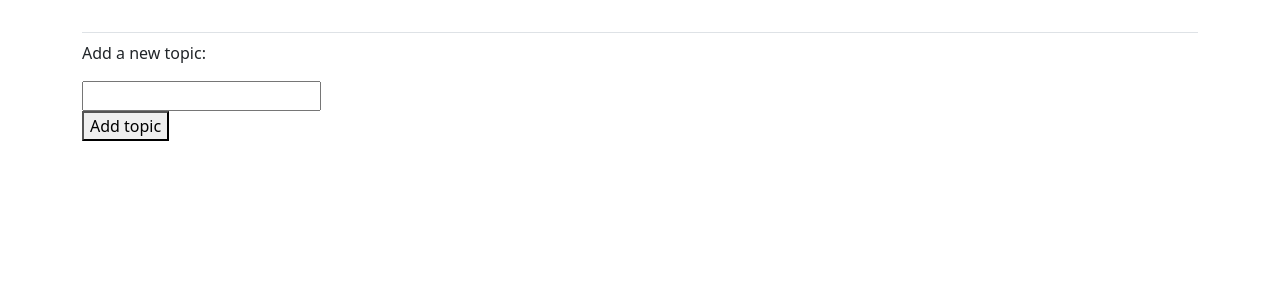
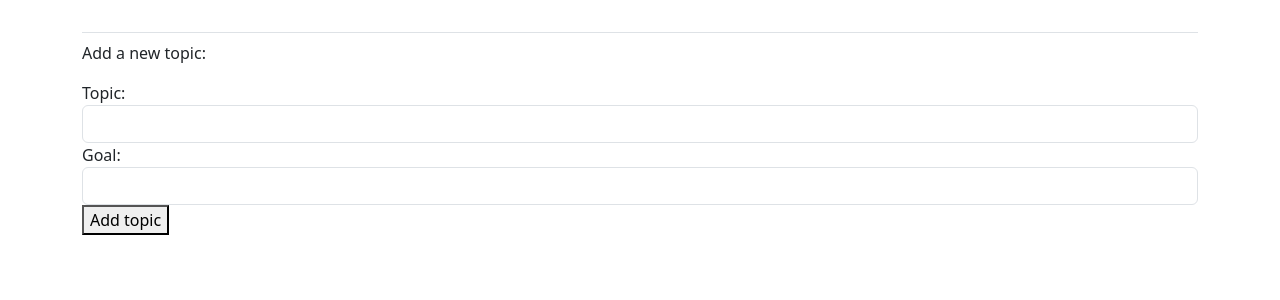
Before and after one commit to XBsleepy/learning_log_webpage, a Django app: page /new_topic/ in a window 1280 px wide. Shown: the part 58-358 px from the top of the page. Run offline with Django 4.2, Linux system fonts and the light colour scheme; the visitor is signed in with stand-in values (Sample User, id 1); some libraries are stand-ins or nearby versions.

Commit message:
learninglog 写完了，todo还没开始的版本

```diff
--- a/learning_logs/forms.py
+++ b/learning_logs/forms.py
@@ -3,11 +3,20 @@ from django import forms
 from .models import Topic, Entry
 
 
+from django import forms
+from .models import Topic
+
 class TopicForm(forms.ModelForm):
     class Meta:
         model = Topic
-        fields = ['text']
-        labels = {'text': ''}
+        fields = ['text', 'topic_aim']
+        labels = {'text': 'Topic', 'topic_aim': 'Goal'}
+        widgets = {
+            'text': forms.TextInput(attrs={'class': 'form-control'}),
+            'topic_aim': forms.TextInput(attrs={'class': 'form-control'}),
+        }
+
+
 
 class EntryForm(forms.ModelForm):
     class Meta:
--- a/learning_logs/models.py
+++ b/learning_logs/models.py
@@ -7,6 +7,7 @@ class Topic(models.Model):
     text = models.CharField(max_length=200)
     date_added = models.DateTimeField(auto_now_add=True)
     owner = models.ForeignKey(User, on_delete=models.CASCADE)
+    topic_aim = models.CharField(max_length=200, default='')   # 增加 topic_aim 字段, 默认为空
 
     def __str__(self):
         """Return a string representation of the model."""
--- a/learning_logs/urls.py
+++ b/learning_logs/urls.py
@@ -20,4 +20,5 @@ urlpatterns = [
     path('edit_entry/<int:entry_id>/', views.edit_entry, name='edit_entry'),
     path('delete_entry/<int:entry_id>/', views.delete_entry, name='delete_entry'),
     path('delete_topic/<int:topic_id>/', views.delete_topic, name='delete_topic'),
+    path('topics/<int:topic_id>/edit_goal/', views.edit_goal, name='edit_goal'),
 ]
--- a/learning_logs/views.py
+++ b/learning_logs/views.py
@@ -1,7 +1,7 @@
 from django.shortcuts import render, redirect
 from django.contrib.auth.decorators import login_required
 from django.http import Http404
-
+from django.shortcuts import get_object_or_404
 from .models import Topic, Entry
 from .forms import TopicForm, EntryForm
 
@@ -14,7 +14,9 @@ def index(request):
 def topics(request):
     """Show all topics."""
     topics = Topic.objects.filter(owner=request.user).order_by('date_added')
+    entries = Entry.objects.filter(topic__owner=request.user).order_by('-date_added')
     context = {'topics': topics}
+    context['entries'] = entries
     return render(request, 'learning_logs/topics.html', context)
 
 @login_required
@@ -106,3 +108,30 @@ def delete_topic(request, topic_id):
         raise Http404
     topic.delete()
     return redirect('learning_logs:topics')
+def new_topic(request):
+    """Add a new topic."""
+    if request.method != 'POST':
+        # No data submitted; create a blank form.
+        form = TopicForm()
+    else:
+        # POST data submitted; process data.
+        form = TopicForm(data=request.POST)
+        if form.is_valid():
+            new_topic = form.save(commit=False)
+            new_topic.owner = request.user
+            new_topic.save()
+            return redirect('learning_logs:topics')
+
+    # Display a blank or invalid form.
+    context = {'form': form}
+    return render(request, 'learning_logs/new_topic.html', context)
+@login_required
+def edit_goal(request, topic_id):
+    """Edit the goal for a topic."""
+    topic = get_object_or_404(Topic, id=topic_id, owner=request.user)
+    if request.method == 'POST':
+        topic_aim = request.POST.get('topic_aim')
+        if topic_aim:
+            topic.topic_aim = topic_aim
+            topic.save()
+        return redirect('learning_logs:topic', topic_id=topic.id)
--- a/ll_project/settings.py
+++ b/ll_project/settings.py
@@ -133,3 +133,4 @@ DEFAULT_AUTO_FIELD = 'django.db.models.BigAutoField'
 LOGIN_REDIRECT_URL = 'learning_logs:index'
 LOGOUT_REDIRECT_URL = 'learning_logs:index'
 LOGIN_URL = 'accounts:login'
+TIME_ZONE = 'Asia/Shanghai'
```
Also changed, not shown: learning_logs/templates/learning_logs/topic.html (+32 -8 lines), learning_logs/templates/learning_logs/topics.html (+54 -8 lines), learning_logs/migrations/0004_topic_topic_aim.py (added).
